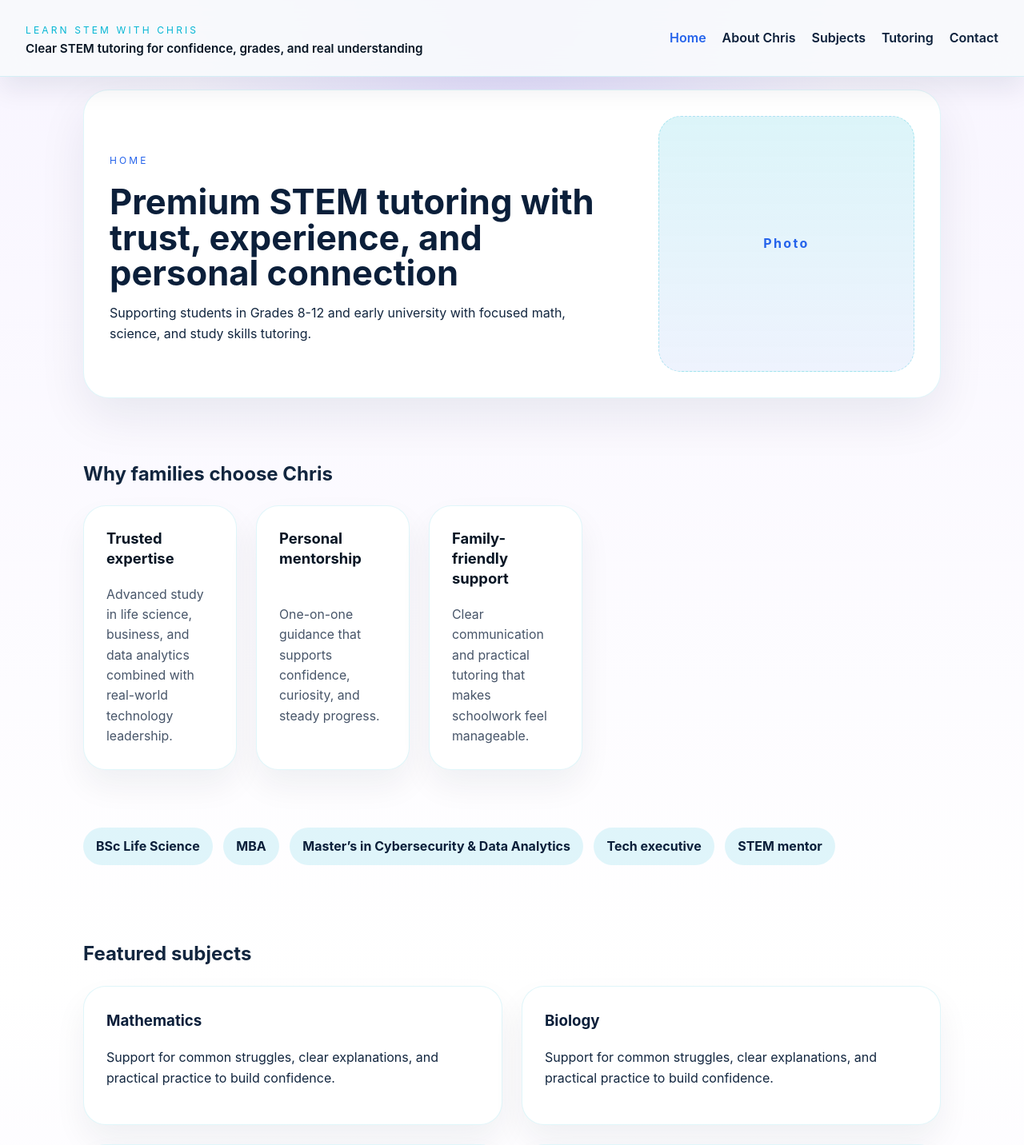
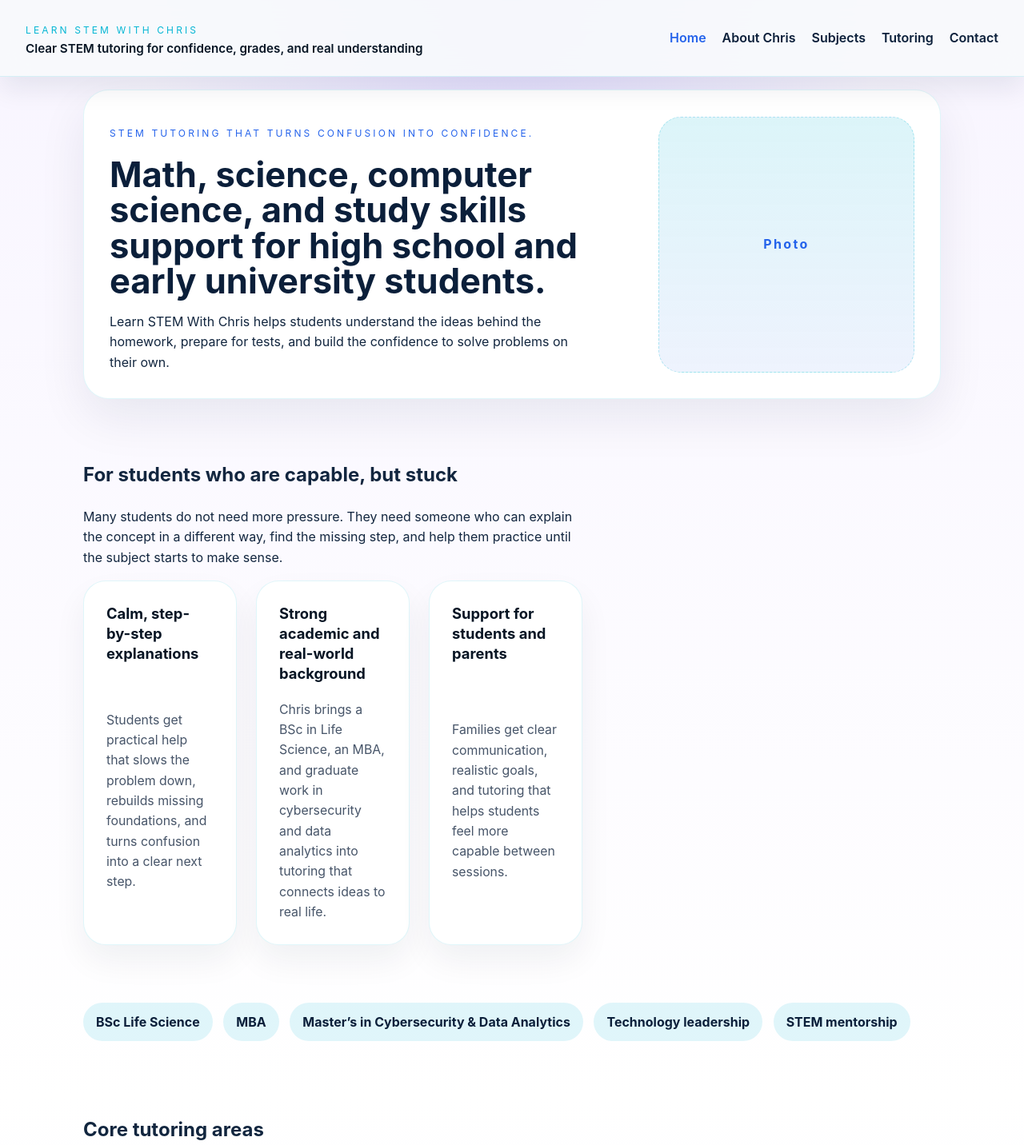
Before and after one commit to chrisorr0264/learnstemwithchris-site, a React (Vite) app: page / in a window 1280 px wide. Shown: the top 1432 px of the page at 80% size. Built offline with nearby package versions, Linux system fonts and the light colour scheme.

Commit message:
Rewrite homepage for tutoring launch

```diff
--- a/src/pages/Home.jsx
+++ b/src/pages/Home.jsx
@@ -3,34 +3,37 @@ import CTASection from '../components/CTASection'
 
 const reasons = [
   {
-    title: 'Trusted expertise',
-    text: 'Advanced study in life science, business, and data analytics combined with real-world technology leadership.',
+    title: 'Calm, step-by-step explanations',
+    text: 'Students get practical help that slows the problem down, rebuilds missing foundations, and turns confusion into a clear next step.',
   },
   {
-    title: 'Personal mentorship',
-    text: 'One-on-one guidance that supports confidence, curiosity, and steady progress.',
+    title: 'Strong academic and real-world background',
+    text: 'Chris brings a BSc in Life Science, an MBA, and graduate work in cybersecurity and data analytics into tutoring that connects ideas to real life.',
   },
   {
-    title: 'Family-friendly support',
-    text: 'Clear communication and practical tutoring that makes schoolwork feel manageable.',
+    title: 'Support for students and parents',
+    text: 'Families get clear communication, realistic goals, and tutoring that helps students feel more capable between sessions.',
   },
 ]
 
-const credentials = ['BSc Life Science', 'MBA', 'Master’s in Cybersecurity & Data Analytics', 'Tech executive', 'STEM mentor']
-const subjects = ['Mathematics', 'Biology', 'Chemistry', 'Physics', 'Study Skills']
+const credentials = ['BSc Life Science', 'MBA', 'Master’s in Cybersecurity & Data Analytics', 'Technology leadership', 'STEM mentorship']
+const subjects = ['Math', 'Biology', 'Chemistry', 'Physics', 'Computer Science', 'Study Skills']
 
 function Home() {
   return (
     <div className="page-layout">
       <PageHero
-        title="Home"
-        subtitle="Premium STEM tutoring with trust, experience, and personal connection"
-        description="Supporting students in Grades 8-12 and early university with focused math, science, and study skills tutoring."
+        title="STEM tutoring that turns confusion into confidence."
+        subtitle="Math, science, computer science, and study skills support for high school and early university students."
+        description="Learn STEM With Chris helps students understand the ideas behind the homework, prepare for tests, and build the confidence to solve problems on their own."
         illustration="Photo"
       />
       <section className="content-block split-block">
         <div>
-          <h2>Why families choose Chris</h2>
+          <h2>For students who are capable, but stuck</h2>
+          <p>
+            Many students do not need more pressure. They need someone who can explain the concept in a different way, find the missing step, and help them practice until the subject starts to make sense.
+          </p>
           <div className="feature-grid">
             {reasons.map((item) => (
               <article key={item.title} className="feature-card">
@@ -41,7 +44,7 @@ function Home() {
           </div>
         </div>
       </section>
-      <section className="credentials-strip">
+      <section className="credentials-strip" aria-label="Chris's credentials and experience">
         {credentials.map((item) => (
           <span key={item} className="credential-pill">
             {item}
@@ -49,19 +52,19 @@ function Home() {
         ))}
       </section>
       <section className="content-block">
-        <h2>Featured subjects</h2>
+        <h2>Core tutoring areas</h2>
         <div className="subject-grid">
           {subjects.map((subject) => (
             <article key={subject} className="subject-card">
               <h3>{subject}</h3>
-              <p>Support for common struggles, clear explanations, and practical practice to build confidence.</p>
+              <p>Clear explanations, guided practice, and practical strategies for assignments, tests, and long-term understanding.</p>
             </article>
           ))}
         </div>
       </section>
       <CTASection
-        title="Ready to start with a free consultation?"
-        description="Reach out today to discuss your student’s goals and find the right tutoring path."
+        title="Start with a free consultation"
+        description="Tell me where the student is stuck, what course they are taking, and what kind of support would help most."
         buttonText="Book a consultation"
         buttonLink="/contact"
       />
```
